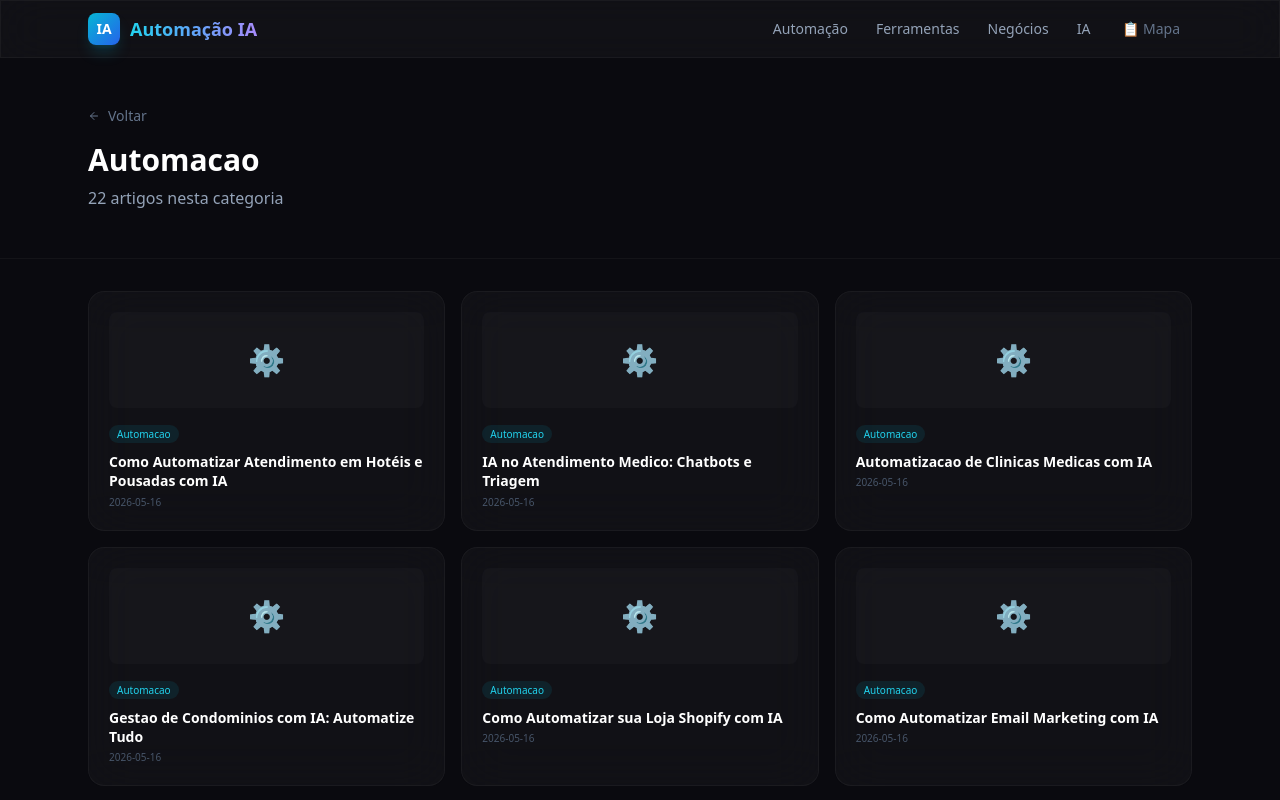
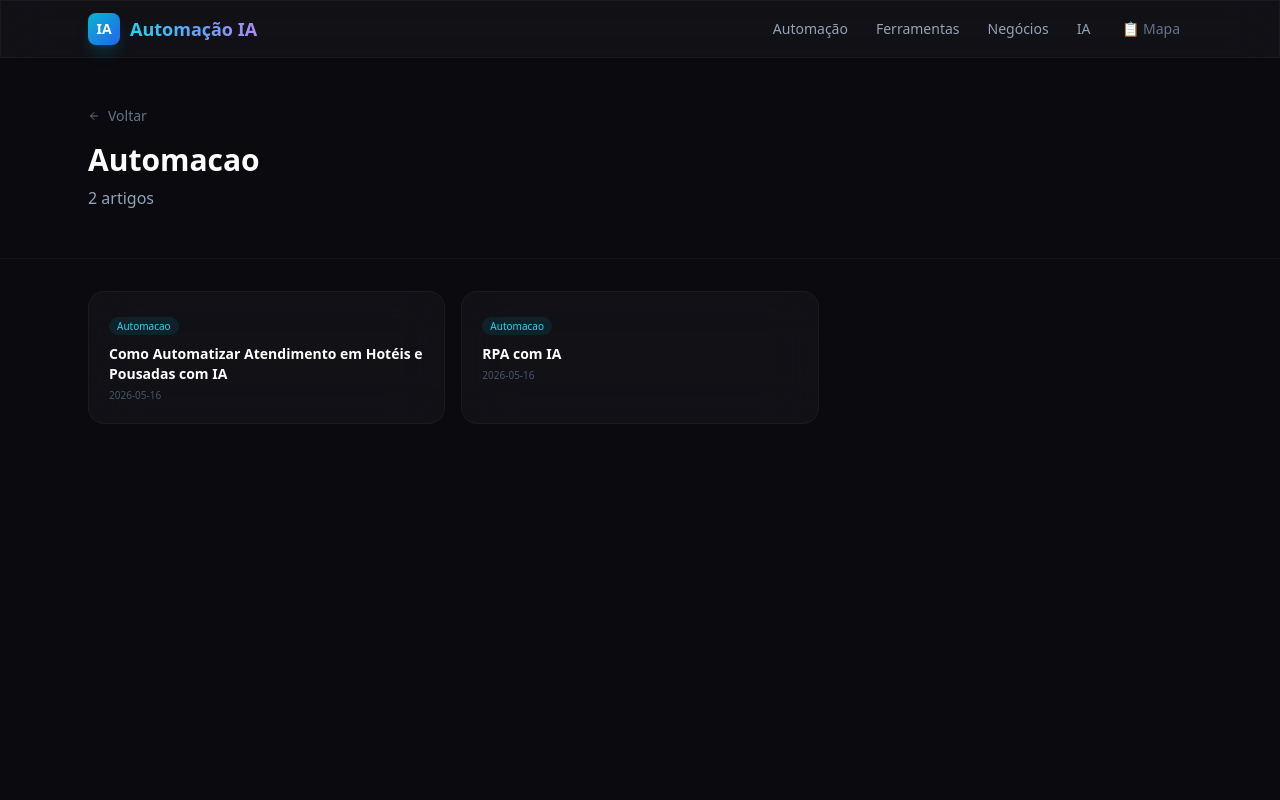
Before and after one commit to keslemjf2020/Sahbos, a Next.js app: page /categoria/automacao in a window 1280 px wide. Shown: the top 800 px of the page. Built offline with nearby package versions, Linux system fonts and the light colour scheme.

Commit message:
fix: categoria com data inline - test 9 posts

```diff
--- a/app/categoria/[slug]/page.tsx
+++ b/app/categoria/[slug]/page.tsx
@@ -1,42 +1,29 @@
 import Link from "next/link";
 import { ArrowLeft } from "lucide-react";
-import { catData } from "../data";
+
+const DATA = {"automacao-atendimento-ia-hoteis":{"c":"Automacao","t":"Como Automatizar Atendimento em Hotéis e Pousadas com IA","d":"2026-05-16"}, "automacao-atendimento-medico-ia":{"c":"IA","t":"IA no Atendimento Médico","d":"2026-05-16"}, "chatgpt-vs-deepseek-vs-claude":{"c":"Ferramentas","t":"ChatGPT vs DeepSeek vs Claude","d":"2026-05-16"}, "automacao-processos-rpa-ia":{"c":"Automacao","t":"RPA com IA","d":"2026-05-16"}, "produtividade-ferramentas-gratis-ia":{"c":"Ferramentas","t":"10 Ferramentas de IA Grátis","d":"2026-05-16"}, "monetizacao-blog-adsense-afiliados":{"c":"Negocios","t":"Guia de Monetização","d":"2026-05-16"}, "ia-atendimento-whatsapp-reduzir-tempo":{"c":"Negocios","t":"Como Reduzir 80% do Tempo de Atendimento com IA no WhatsApp","d":"2026-05-15"}, "ia-vendas-b2b-automacao":{"c":"Negocios","t":"IA para Vendas B2B","d":"2026-05-16"}, "ia-para-professores-ensino":{"c":"IA","t":"IA para Professores","d":"2026-05-16"}};
 
 export default function Category({ params }: { params: { slug: string } }) {
   const slug = params.slug;
-  const items: Array<{ slug: string; t: string; d: string; c: string }> = [];
-
-  for (const [key, val] of Object.entries(catData)) {
-    const post = val as any;
-    if ((post.c || "IA").toLowerCase() === slug.toLowerCase()) {
-      items.push({ slug: key, t: post.t || key, d: post.d || "", c: post.c || "IA" });
-    }
-  }
+  const items = Object.entries(DATA).filter(([_, p]) => (p.c || "IA").toLowerCase() === slug.toLowerCase()).map(([k, p]) => ({ slug: k, ...p }));
 
   return (
     <div className="min-h-screen bg-[#0a0a0f]">
-      <div className="border-b border-white/[0.04]">
-        <div className="max-w-6xl mx-auto px-6 py-12">
+      <div className="border-b border-white/[0.04]"><div className="max-w-6xl mx-auto px-6 py-12">
         <Link href="/" className="inline-flex items-center gap-2 text-slate-500 hover:text-cyan-400 text-sm mb-4"><ArrowLeft className="w-3 h-3" />Voltar</Link>
         <h1 className="text-3xl font-bold text-white capitalize">{slug}</h1>
-          <p className="text-slate-400 mt-2">{items.length} artigos nesta categoria</p>
-        </div>
-      </div>
+        <p className="text-slate-400 mt-2">{items.length} artigos</p>
+      </div></div>
       <div className="max-w-6xl mx-auto px-6 py-8">
-        {items.length === 0 ? (
-          <div className="text-center py-12"><p className="text-slate-500 text-lg mb-2">Nenhum artigo.</p><Link href="/mapa-do-site" className="text-cyan-400 hover:underline text-sm">Ver Mapa do Site →</Link></div>
-        ) : (
         <div className="grid md:grid-cols-2 lg:grid-cols-3 gap-4">
           {items.map(p => (
             <Link key={p.slug} href={`/blog/${p.slug}`} className="card-hover group p-5 rounded-2xl glass border border-white/[0.04]">
-                <div className="w-full h-24 rounded-lg mb-3 bg-white/[0.02] flex items-center justify-center text-3xl">{p.c === "Automacao" ? "⚙️" : p.c === "Ferramentas" ? "🛠️" : p.c === "Negocios" ? "📊" : "🤖"}</div>
               <span className="text-[10px] px-2 py-0.5 rounded-full bg-cyan-500/10 text-cyan-400">{p.c}</span>
-                <h3 className="font-semibold mt-2 mb-1 text-sm leading-snug text-white group-hover:text-cyan-400 transition-colors">{p.t}</h3>
+              <h3 className="font-semibold mt-2 mb-1 text-sm text-white group-hover:text-cyan-400">{p.t}</h3>
               <div className="text-[10px] text-slate-600">{p.d}</div>
             </Link>
           ))}
         </div>
-        )}
       </div>
     </div>
   );
```
Lines whose indentation alone changed are shown as unchanged.
